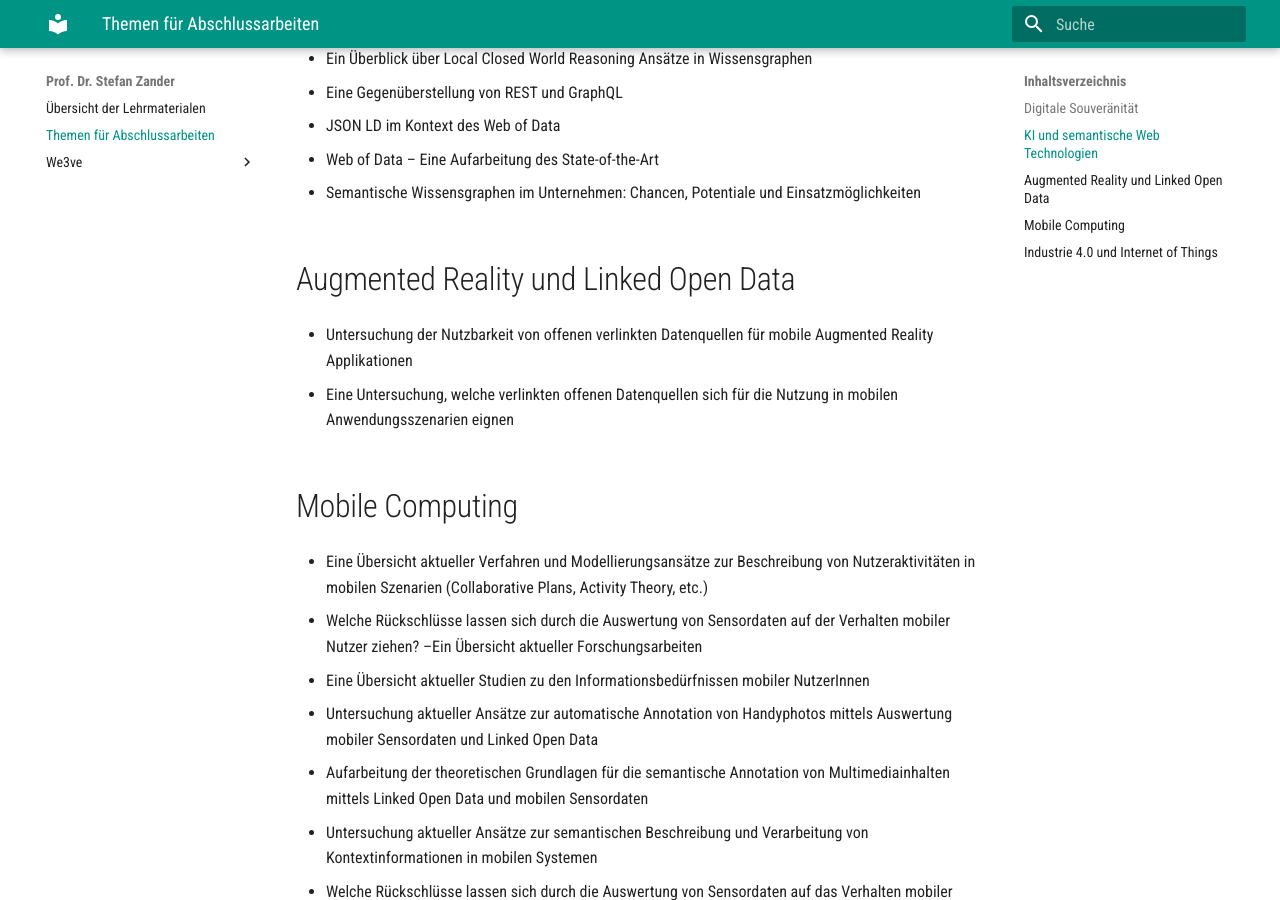
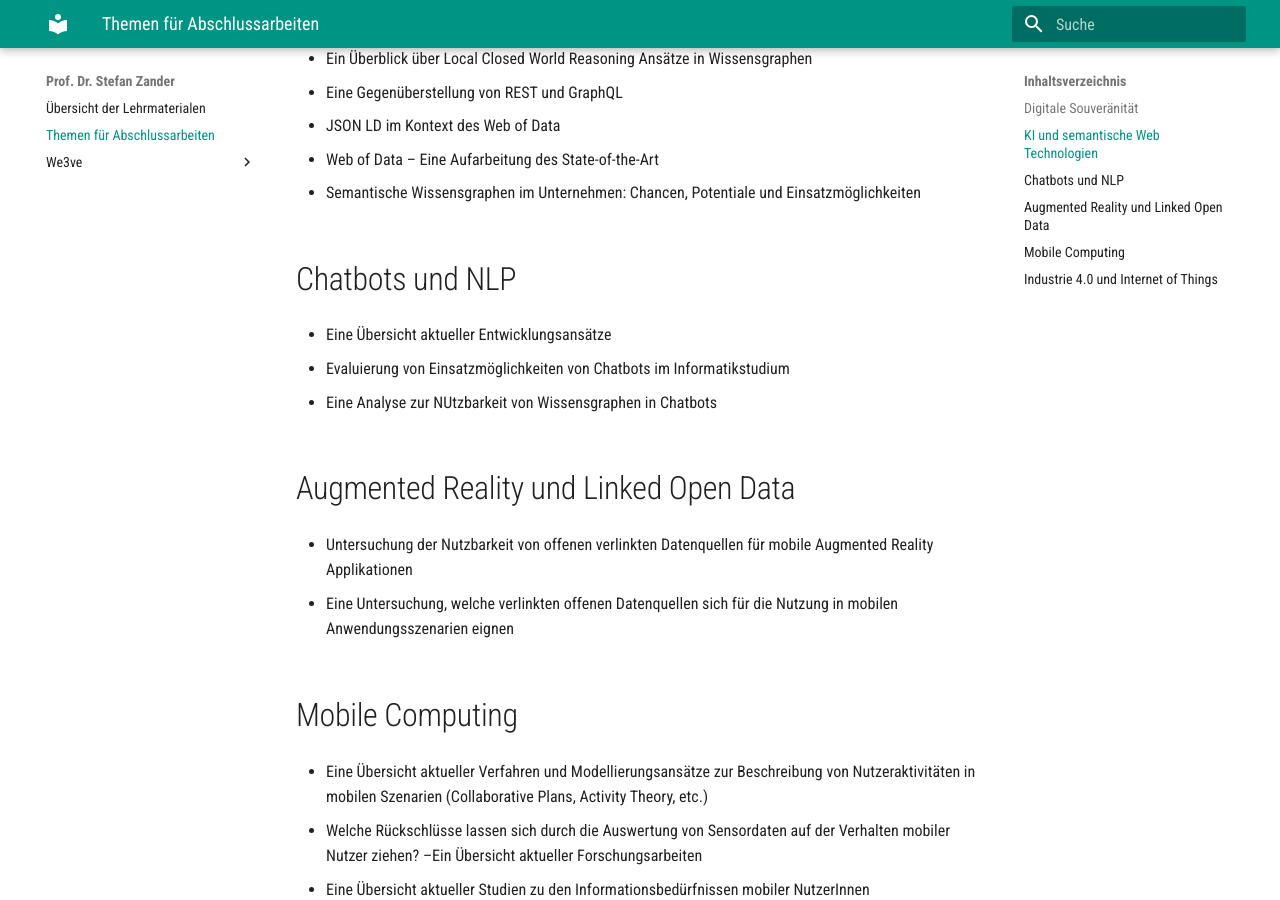
Before and after one commit to StefanZander/stefanzander.github.io, an MkDocs documentation site: the page built from docs/themen.md, in a window 1280 px wide and 900 px high, scrolled down 879 px. Built offline with MkDocs 1.6.1 and Material for MkDocs 9.7.7, drawn with Linux system fonts in a browser that asks for light colours.

Commit message:
Update themen.md

```diff
--- a/docs/themen.md
+++ b/docs/themen.md
@@ -22,6 +22,13 @@ Die konkrete Ausgestaltung der Bearbeitung erfolgt in Abstimmung zwischen Studie
 - JSON LD im Kontext des Web of Data
 - Web of Data – Eine Aufarbeitung des State-of-the-Art
 - Semantische Wissensgraphen im Unternehmen: Chancen, Potentiale und Einsatzmöglichkeiten
+
+
+## Chatbots und NLP
+
+- Eine Übersicht aktueller Entwicklungsansätze
+- Evaluierung von Einsatzmöglichkeiten von Chatbots im Informatikstudium
+- Eine Analyse zur NUtzbarkeit von Wissensgraphen in Chatbots
 
 
 ## Augmented Reality und Linked Open Data
```
